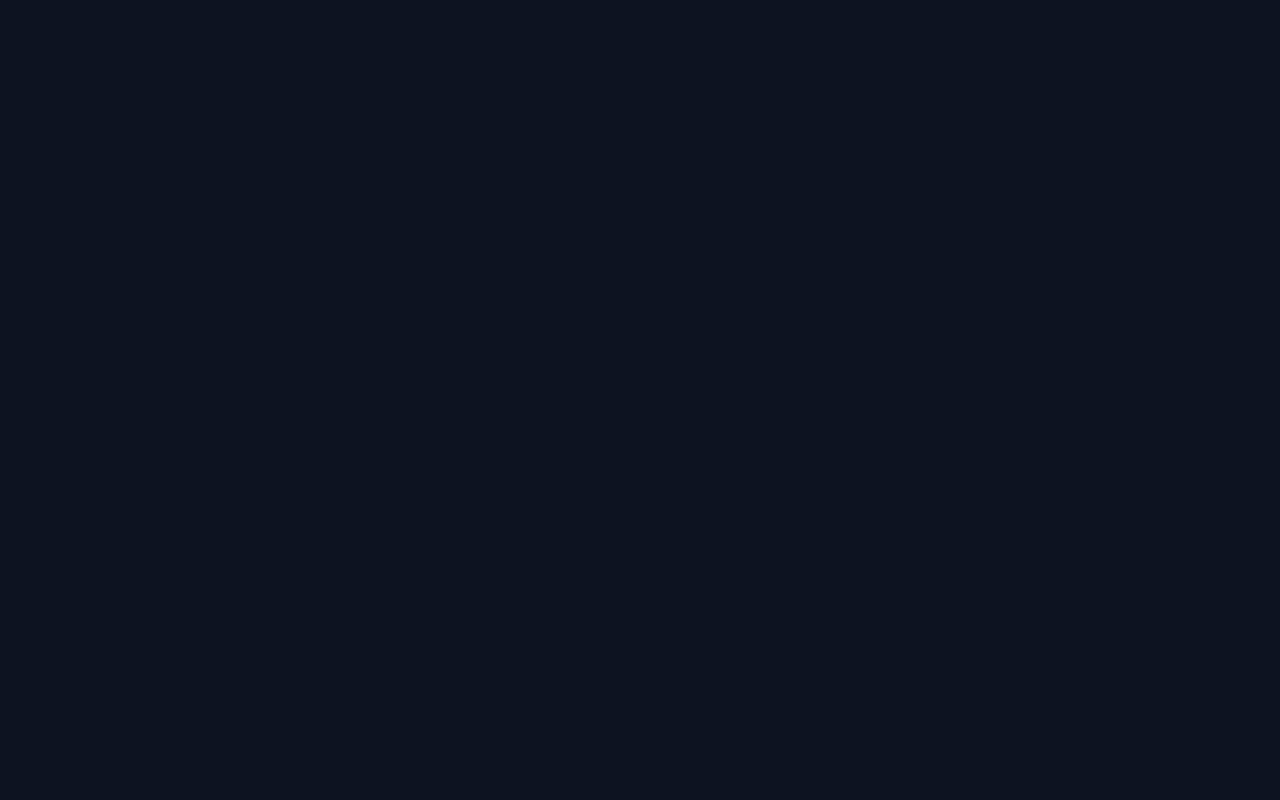
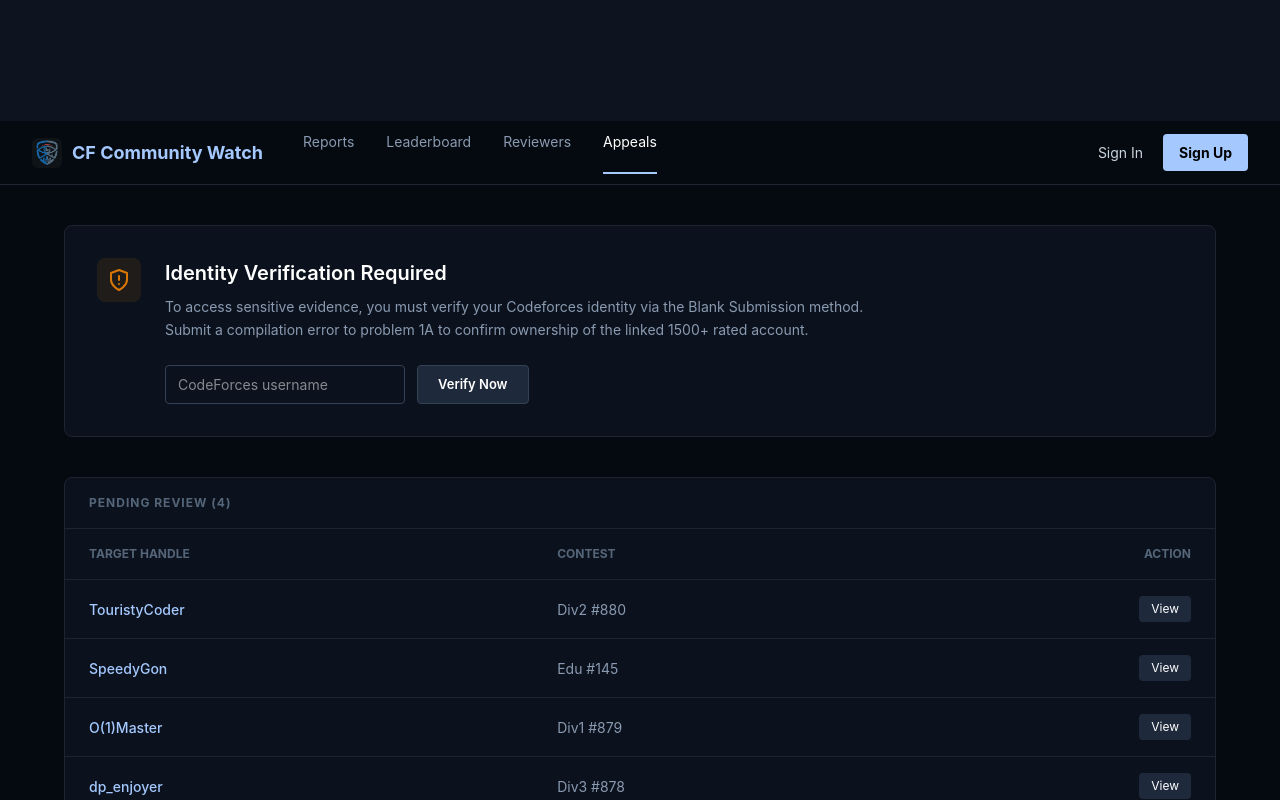
Before and after one commit to assaampuhel/community-watch, a React (Vite) app in the folder client/: page / in a window 1280 px wide. Shown: the part 2000-2800 px from the top of the page. Before the commit the page ends 1851 px from the top, so only its background shows below. Built offline with nearby package versions, Linux system fonts and the light colour scheme.

Commit message:
Fixed the logic of ActiveReports.tsx

```diff
--- a/client/src/App.tsx
+++ b/client/src/App.tsx
@@ -6,9 +6,9 @@ import CheaterDB from "./components/CheaterDB";
 function App() {
   return (
     <div>
-      {/* <HomePage/> */}
+      <HomePage/>
       <AuthForm />
-      {/* <ActiveReports /> */}
+      <ActiveReports />
       <CheaterDB />
     </div>
   )
--- a/client/src/components/ActiveReports.tsx
+++ b/client/src/components/ActiveReports.tsx
@@ -51,6 +51,8 @@ export default function ActiveReports() {
     handle,
     setHandle,
     userData,
+    error,
+    canModerate,
     verifyHandle,
     } = useVerifyHandle();
   const [search, setSearch] = useState("");
@@ -158,7 +160,9 @@ export default function ActiveReports() {
                 }}
                 />
 
-                <button style={{
+                <button
+                onClick={verifyHandle}
+                style={{
                   padding: "8px 20px",
                   background: "#1e293b",
                   border: "1px solid #334155",
@@ -168,6 +172,17 @@ export default function ActiveReports() {
                   fontWeight: 600,
                   cursor: "pointer"
                 }}>Verify Now</button>
+                {userData && (
+                <p style={{ marginTop: "12px", color: "#8a9ab0" }}>
+                  Signed in as {userData.handle} ({userData.rating || "Unrated"})
+                </p>
+              )}
+
+              {error && (
+                <p style={{ marginTop: "12px", color: "#f87171" }}>
+                  {error}
+                </p>
+              )}
               </div>
             </div>
           </div>
@@ -199,9 +214,51 @@ export default function ActiveReports() {
                     <td style={{ padding: "16px 24px", color: "#8a9ab0", fontSize: "14px" }}>{row.contest}</td>
                     <td style={{ padding: "16px 24px", textAlign: "right" }}>
                       <div style={{ display: "flex", gap: "8px", justifyContent: "flex-end" }}>
-                        <button style={{ padding: "4px 12px", backgroundColor: "#1e293b", border: "none", borderRadius: "4px", color: "#fff", fontSize: "12px", cursor: "pointer" }}>View</button>
-                        <button style={{ padding: "4px 12px", backgroundColor: "#064e3b", border: "none", borderRadius: "4px", color: "#6ee7b7", fontSize: "12px", cursor: "pointer" }}>Agree</button>
-                        <button style={{ padding: "4px 12px", backgroundColor: "#7f1d1d", border: "none", borderRadius: "4px", color: "#fca5a5", fontSize: "12px", cursor: "pointer" }}>Reject</button>
+                        <button
+                          style={{
+                            padding: "4px 12px",
+                            backgroundColor: "#1e293b",
+                            border: "none",
+                            borderRadius: "4px",
+                            color: "#fff",
+                            fontSize: "12px",
+                            cursor: "pointer"
+                          }}
+                        >
+                          View
+                        </button>
+
+                        {canModerate && (
+                          <>
+                            <button
+                              style={{
+                                padding: "4px 12px",
+                                backgroundColor: "#064e3b",
+                                border: "none",
+                                borderRadius: "4px",
+                                color: "#6ee7b7",
+                                fontSize: "12px",
+                                cursor: "pointer"
+                              }}
+                            >
+                              Agree
+                            </button>
+
+                            <button
+                              style={{
+                                padding: "4px 12px",
+                                backgroundColor: "#7f1d1d",
+                                border: "none",
+                                borderRadius: "4px",
+                                color: "#fca5a5",
+                                fontSize: "12px",
+                                cursor: "pointer"
+                              }}
+                            >
+                              Reject
+                            </button>
+                          </>
+                        )}
                       </div>
                     </td>
                   </tr>
```
